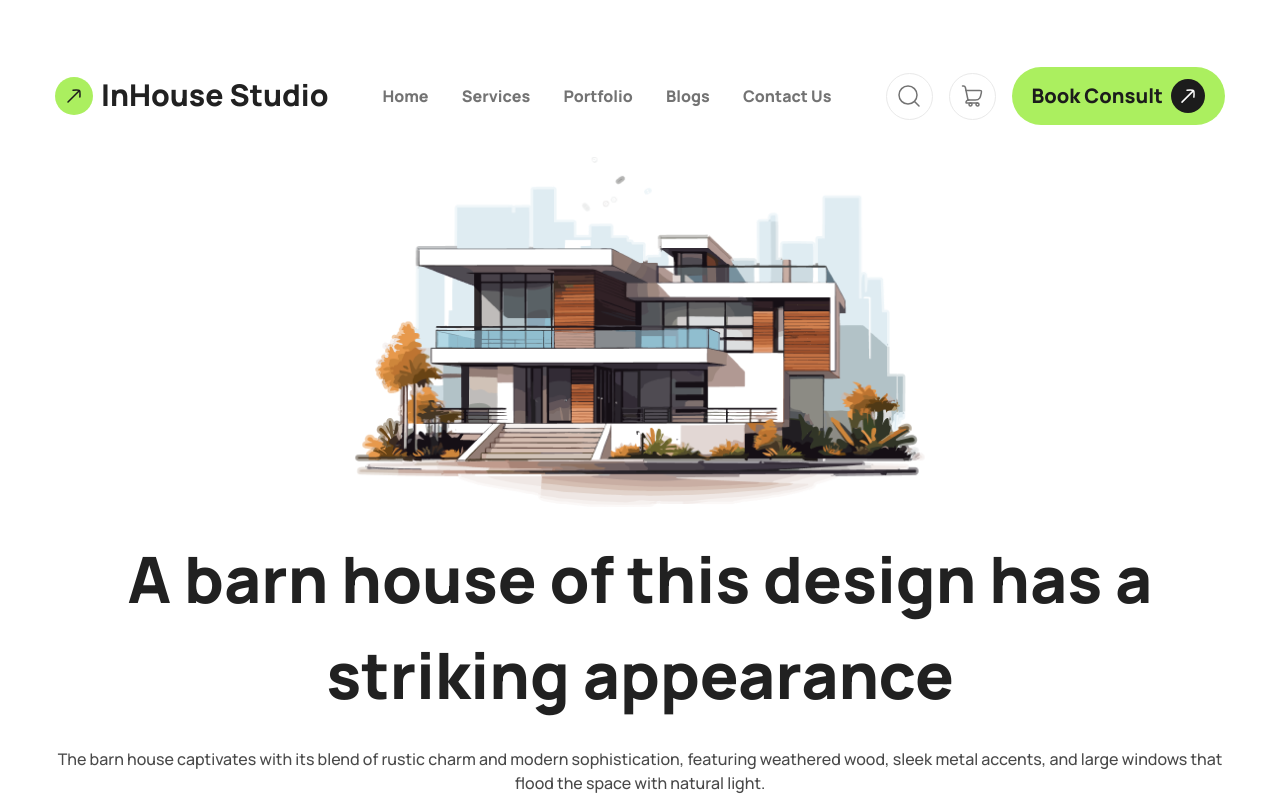
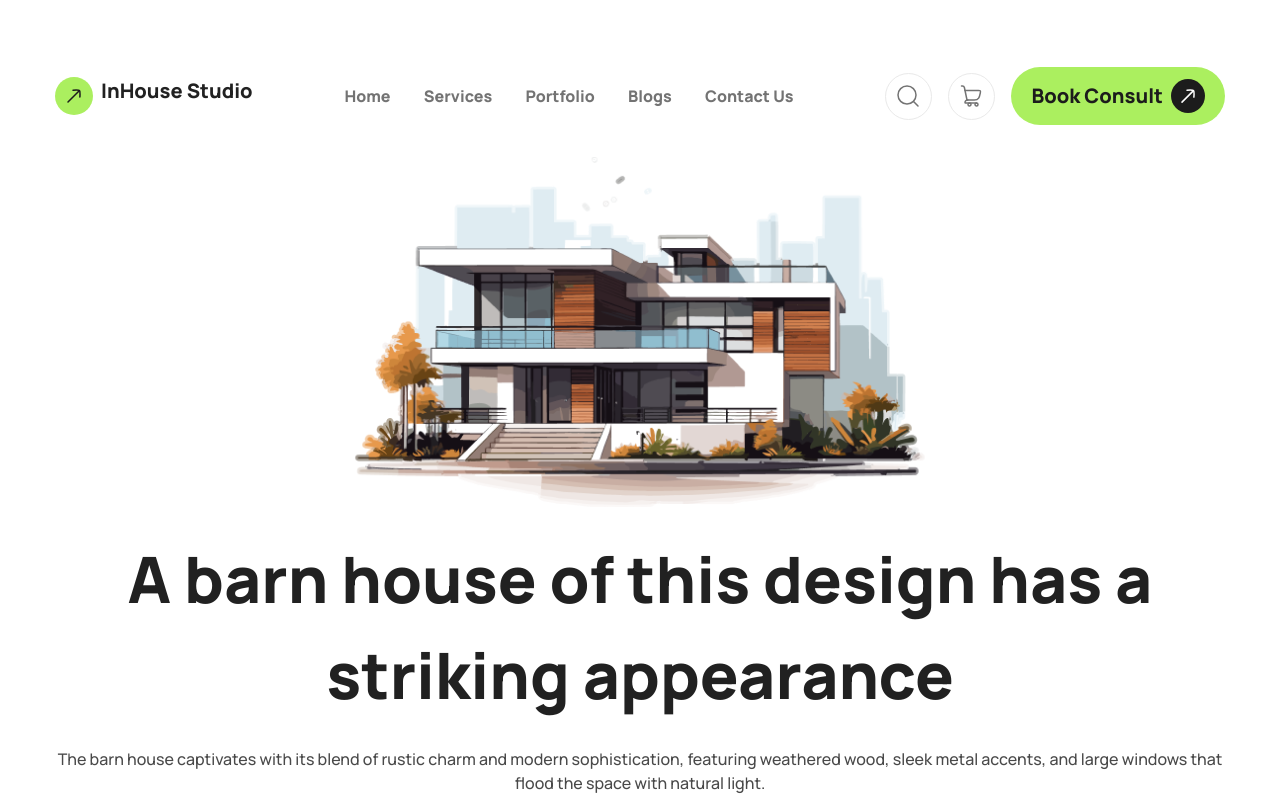
Before and after one commit to amirhamzaayon/InHouse-Studio, a plain HTML site: page index.html in a window 1280 px wide. Shown: the top 800 px of the page. Drawn offline with nearby package versions, Linux system fonts and the light colour scheme.

Commit message:
change the font size of company/website name

```diff
--- a/index.html
+++ b/index.html
@@ -79,7 +79,7 @@
                 />
               </svg>
             </div>
-            <p class="text-3xl font-extrabold text-[#212121]">InHouse Studio</p>
+            <p class="text-xl font-extrabold text-[#212121]">InHouse Studio</p>
           </div>
           <ul
             class="hidden sm:flex justify-between items-center text-base text-[#737373] font-extrabold w-[449px] "
```
